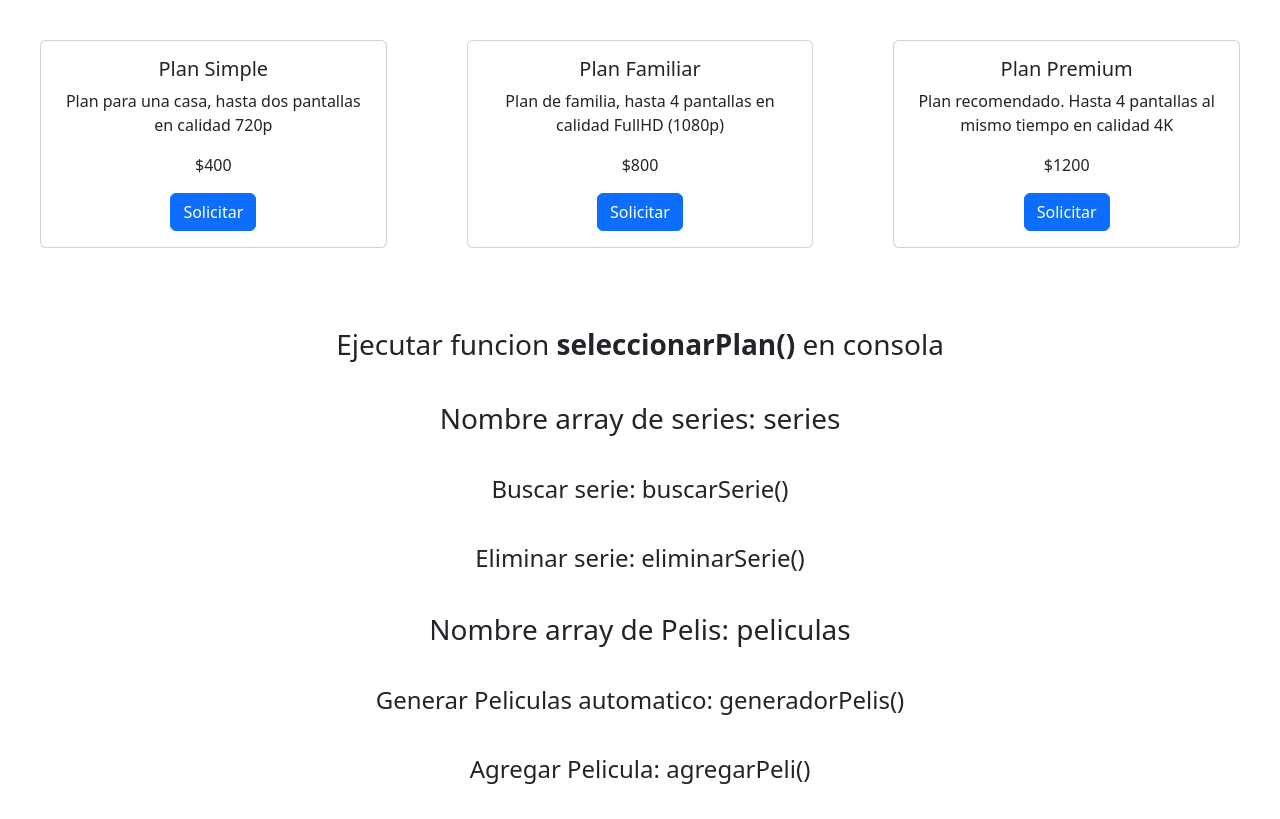
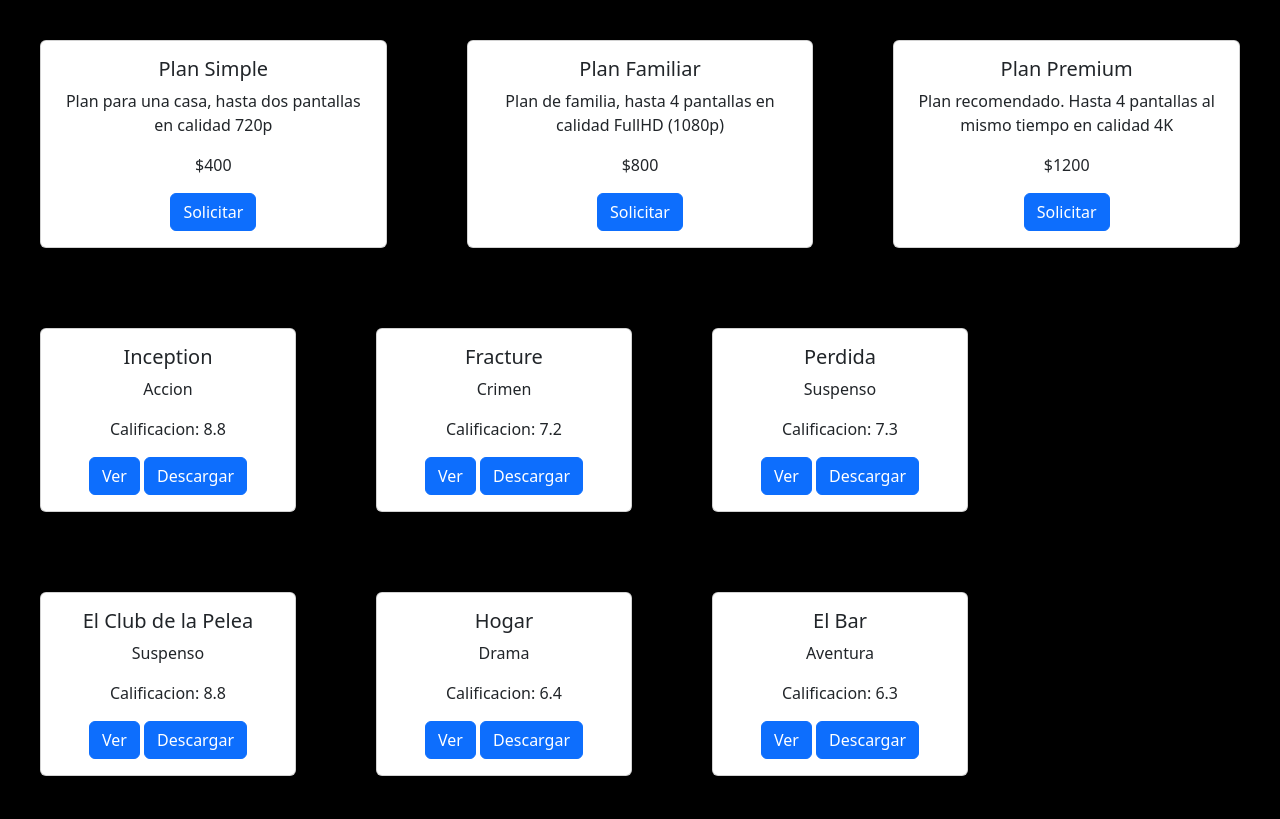
Before and after one commit to matuumdq/Movie-Time, a plain HTML site: page index.html in a window 1280 px wide. Shown: the top 819 px of the page. Drawn offline with nearby package versions, Linux system fonts and the light colour scheme.

Commit message:
agregando interaccion HTML

```diff
--- a/css/style.css
+++ b/css/style.css
@@ -1,6 +1,20 @@
+body{
+    background-color: black;
+}
+
+h3,
+h4 {
+    text-align: center;
+    margin: 40px;
+    color: white;
+}
+
 .flexeando {
     display: flex;
     justify-content: center;
+}
+#cardPeli{
+    background-color: grey;
 }
 
 .card {
@@ -8,8 +22,17 @@
     margin: 40px;
 }
 
-h3,
-h4 {
-    text-align: center;
-    margin: 40px;
+.pelis {
+    display: flex;
+    flex-wrap: wrap;
 }
+
+.pelicula{
+    width: 20vw;
+}
+
+.funciones {
+    display: grid;
+    grid-template-columns: repeat(2, 1fr);
+    grid-template-rows: 1fr;
+}
--- a/index.html
+++ b/index.html
@@ -1,58 +1,124 @@
 <!DOCTYPE html>
 <html lang="en">
-
   <head>
-    <meta charset="UTF-8">
-    <meta http-equiv="X-UA-Compatible" content="IE=edge">
-    <meta name="viewport" content="width=device-width, initial-scale=1.0">
-    <link href="https://cdn.jsdelivr.net/npm/bootstrap@5.2.0-beta1/dist/css/bootstrap.min.css" rel="stylesheet">
-    <link rel="stylesheet" href="css/style.css">
-    <script src="js/miarchivo.js"></script>
+    <meta charset="UTF-8" />
+    <meta http-equiv="X-UA-Compatible" content="IE=edge" />
+    <meta name="viewport" content="width=device-width, initial-scale=1.0" />
+    <link
+      href="https://cdn.jsdelivr.net/npm/bootstrap@5.2.0-beta1/dist/css/bootstrap.min.css"
+      rel="stylesheet"
+    />
+    <link rel="stylesheet" href="css/style.css" />
+    <script defer src="js/miarchivo.js"></script>
     <title>Desafio 1</title>
   </head>
 
-<body>
-
-
+  <body id="body">
     <div class="flexeando">
       <div class="card w-50">
         <div class="card-body">
           <h5 class="card-title">Plan Simple</h5>
-                <p class="card-text">Plan para una casa, hasta dos pantallas en calidad 720p</p>
-                <p class="card-text">$400 </p>
+          <p class="card-text">
+            Plan para una casa, hasta dos pantallas en calidad 720p
+          </p>
+          <p class="card-text">$400</p>
           <a href="#" class="btn btn-primary">Solicitar</a>
         </div>
       </div>
       <div class="card w-50">
         <div class="card-body">
           <h5 class="card-title">Plan Familiar</h5>
-                <p class="card-text">Plan de familia, hasta 4 pantallas en calidad FullHD (1080p)</p>
-                <p class="card-text">$800 </p>
+          <p class="card-text">
+            Plan de familia, hasta 4 pantallas en calidad FullHD (1080p)
+          </p>
+          <p class="card-text">$800</p>
           <a href="#" class="btn btn-primary">Solicitar</a>
         </div>
       </div>
       <div class="card w-50">
         <div class="card-body">
           <h5 class="card-title">Plan Premium</h5>
-                <p class="card-text">Plan recomendado. Hasta 4 pantallas al mismo tiempo en calidad 4K</p>
-                <p class="card-text">$1200 </p>
+          <p class="card-text">
+            Plan recomendado. Hasta 4 pantallas al mismo tiempo en calidad 4K
+          </p>
+          <p class="card-text">$1200</p>
           <a href="#" class="btn btn-primary">Solicitar</a>
         </div>
       </div>
     </div>
+
+    <div id="card-pelis" class="pelis">
+
+      <div class="card pelicula">
+        <div class="card-body">
+          <h5 class="card-title">Inception</h5>
+          <p class="card-text">Accion</p>
+          <p class="card-text">Calificacion: 8.8</p>
+          <a href="#" class="btn btn-primary">Ver</a>
+          <a href="#" class="btn btn-primary">Descargar</a>
         </div>
-
+      </div>
+      <div class="card pelicula">
+        <div class="card-body">
+          <h5 class="card-title">Fracture</h5>
+          <p class="card-text">Crimen</p>
+          <p class="card-text">Calificacion: 7.2</p>
+          <a href="#" class="btn btn-primary">Ver</a>
+          <a href="#" class="btn btn-primary">Descargar</a>
+        </div>
+      </div>
+      <div class="card pelicula">
+        <div class="card-body">
+          <h5 class="card-title">Perdida</h5>
+          <p class="card-text">Suspenso</p>
+          <p class="card-text">Calificacion: 7.3</p>
+          <a href="#" class="btn btn-primary">Ver</a>
+          <a href="#" class="btn btn-primary">Descargar</a>
+        </div>
+      </div>
+      <div class="card pelicula">
+        <div class="card-body">
+          <h5 class="card-title">El Club de la Pelea</h5>
+          <p class="card-text">Suspenso</p>
+          <p class="card-text">Calificacion: 8.8</p>
+          <a href="#" class="btn btn-primary">Ver</a>
+          <a href="#" class="btn btn-primary">Descargar</a>
+        </div>
+      </div>
+      <div class="card pelicula">
+        <div class="card-body">
+          <h5 class="card-title">Hogar</h5>
+          <p class="card-text">Drama</p>
+          <p class="card-text">Calificacion: 6.4</p>
+          <a href="#" class="btn btn-primary">Ver</a>
+          <a href="#" class="btn btn-primary">Descargar</a>
+        </div>
+      </div>
+      <div class="card pelicula">
+        <div class="card-body">
+          <h5 class="card-title">El Bar</h5>
+          <p class="card-text">Aventura</p>
+          <p class="card-text">Calificacion: 6.3</p>
+          <a href="#" class="btn btn-primary">Ver</a>
+          <a href="#" class="btn btn-primary">Descargar</a>
+        </div>
+      </div>
+    </div>
     <h3>Ejecutar funcion <strong>seleccionarPlan()</strong> en consola</h3>
+    <div class="funciones">
+      <div class="arraySeries">
         <h3>Nombre array de series: series</h3>
         <h4>Buscar serie: buscarSerie()</h4>
         <h4>Eliminar serie: eliminarSerie()</h4>
-
+      </div>
+      <div class="arrayPeli">
         <h3>Nombre array de Pelis: peliculas</h3>
         <h4>Generar Peliculas automatico: generadorPelis()</h4>
-    <h4>Agregar Pelicula: agregarPeli()</h4>
+        <h4>Agregar Pelicula (DOM): agregarPeli()</h4>
         <h4>Buscar Peliucla por genero: busquePeliGenero()</h4>
         <h4>Saber si esta una pelicula: peliDisponible()</h4>
         <h4>Ordenar Peliculas por valoracion: ordenarPelis()</h4>
+      </div>
+    </div>
   </body>
-
 </html>
--- a/js/miarchivo.js
+++ b/js/miarchivo.js
@@ -1,5 +1,6 @@
 const peliculas = []
 const series = ['BREAKING BAD', 'THE BOYS', 'MR. ROBOT', 'PEAKY BLINDERS', 'THE SINNER']
+const seccionPeli = document.getElementById('card-pelis');
 
 function seleccionPlan(){
     seleccion=prompt('Selecciona un numero para el Plan deseado: 1- Simple, 2- Famliar, 3- Premium')
@@ -78,6 +79,21 @@ function seleccionPlan(){
             let year = parseInt(prompt("Ano de la pelicula"))
             let calificacion = parseFloat(prompt('Calificacion IMDB de su pelicula: ')).toFixed(1)
             peliculas.push(new Pelicula(nombre, genero, year, calificacion))
+            limpiarHTML()
+            const cardPelicula = document.createElement('div')
+            cardPelicula.className="pelis"
+            peliculas.forEach(peli => {
+                cardPelicula.innerHTML += `<div class="card pelicula">
+                <div class="card-body">
+                  <h5 class="card-title">${peli.nombre}</h5>
+                  <p class="card-text">${peli.genero}</p>
+                  <p class="card-text">Calificacion: ${peli.calificacion}</p>
+                  <a href="#" class="btn btn-primary">Ver</a>
+                  <a href="#" class="btn btn-primary">Descargar</a>
+                </div>
+              </div>`
+              seccionPeli.appendChild(cardPelicula)
+            })
     }
 
     function peliDisponible(){
@@ -128,3 +144,7 @@ function seleccionPlan(){
             console.log('Se elimino la serie: ', sacarSerie)
         }
     }
+
+    function limpiarHTML(){
+        seccionPeli.innerHTML = ' asd';
+    }
```
Lines whose indentation alone changed are shown as unchanged.
